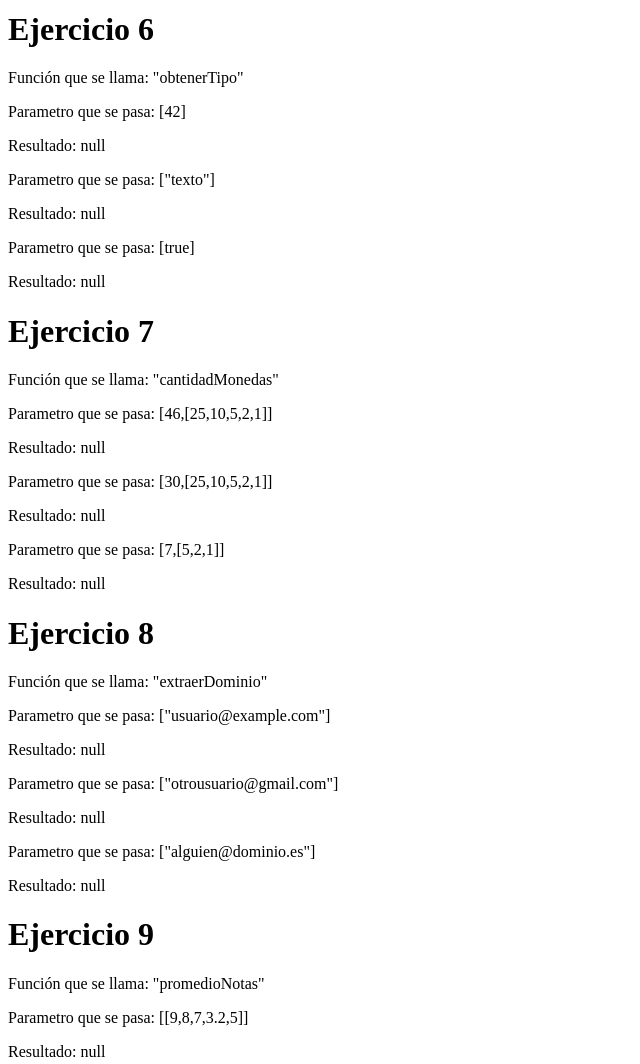
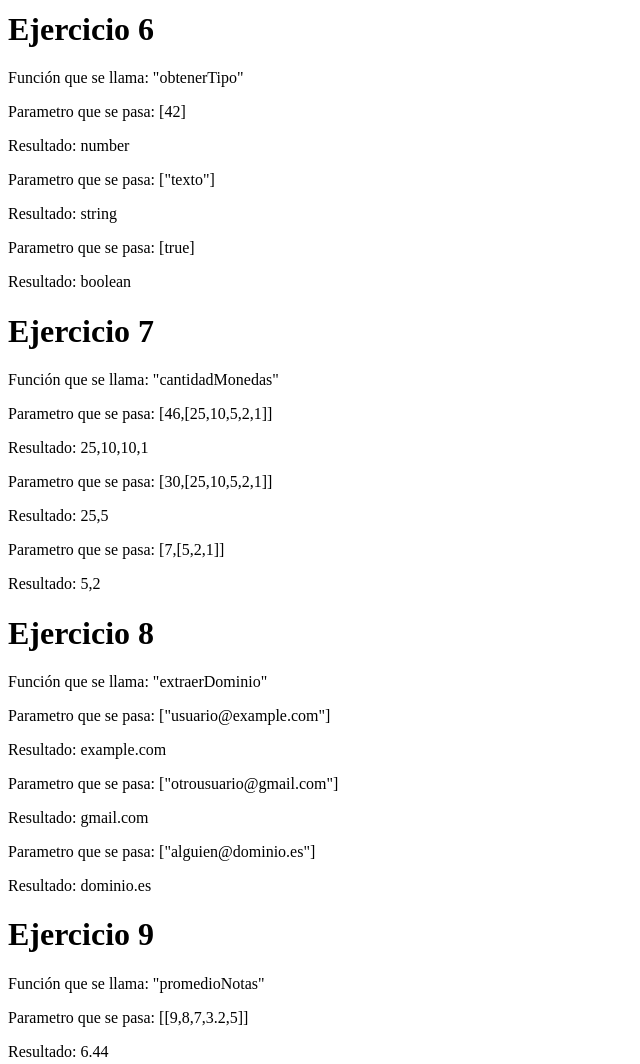
Before and after one commit to dimateos/UFPD-DAW-1, a plain HTML site: page DWEC/DMA0203/index.html in a window 1280 px wide. Shown: the part 1520-2584 px from the top of the page, without its empty margins (0-640 px from the left). Drawn offline with Linux system fonts and the light colour scheme.

Commit message:
DWEC 0203 done

```diff
--- a/DWEC/DMA0203/index.html
+++ b/DWEC/DMA0203/index.html
@@ -93,22 +93,38 @@
 
     /* 6) Devuelve el tipo del argumento: objeto, booleano, funcion, numero, cadena o undefined. */
     function obtenerTipo(valor) {
-      return null;
+      // REF:: https://developer.mozilla.org/es/docs/Web/JavaScript/Reference/Operators/typeof
+      return typeof valor;
     }
 
     /* 7) Descompone una cantidad en monedas indicadas por un array de valores. */
     function cantidadMonedas(cantidad, monedas) {
-      return null;
+      let cambio = [];
+      for (let i = 0; i < monedas.length; i++) {
+        // parecido al de las vocales pero con un while hasta que la moneda sea valida
+        // puede que el ejercicio mas chungo a nivel algoritmo (sin funciones concretas de string / lista)
+        while (cantidad >= monedas[i]) {
+          cambio.push(monedas[i]);
+          cantidad -= monedas[i];
+        }
+      }
+      return cambio;
     }
 
     /* 8) Devuelve el dominio de una direccion de correo electronico, sin el @. */
     function extraerDominio(correo) {
-      return null;
+      // split por @ ya separa el dominio? no se necesita ni substring
+      return String(correo).split("@")[1];
     }
 
     /* 9) Devuelve el promedio de las notas recibidas en un array. */
     function promedioNotas(arrayNotas) {
-      return null;
+      // basicamente igual que el ejercicio en el que cuento vocales
+      let suma = 0;
+      for (let i = 0; i < arrayNotas.length; i++) {
+        suma += arrayNotas[i];
+      }
+      return suma / arrayNotas.length;
     }
 
     // Agrupar las funciones para poder llamarlas en formato DICT como si fueran parte de una clase
@@ -128,9 +144,11 @@
     function run(numeroEjercicio, nombreFuncion, listaInputs) {
       const funcion = funciones[nombreFuncion];
 
+      // titulo como en la foto
       document.write("<h1>Ejercicio " + numeroEjercicio + "</h1>");
       document.write("<p>Función que se llama: \"" + nombreFuncion + "\"</p>");
 
+      // cada input (quizas hubiese quedado mejor con una lista ul)
       for (const parametros of listaInputs) {
         document.write("<p>Parametro que se pasa: " + JSON.stringify(parametros) + "</p>");
         document.write("<p>Resultado: " + funcion(...parametros) + "</p>");
```
Also changed, not shown: 1 other file.
